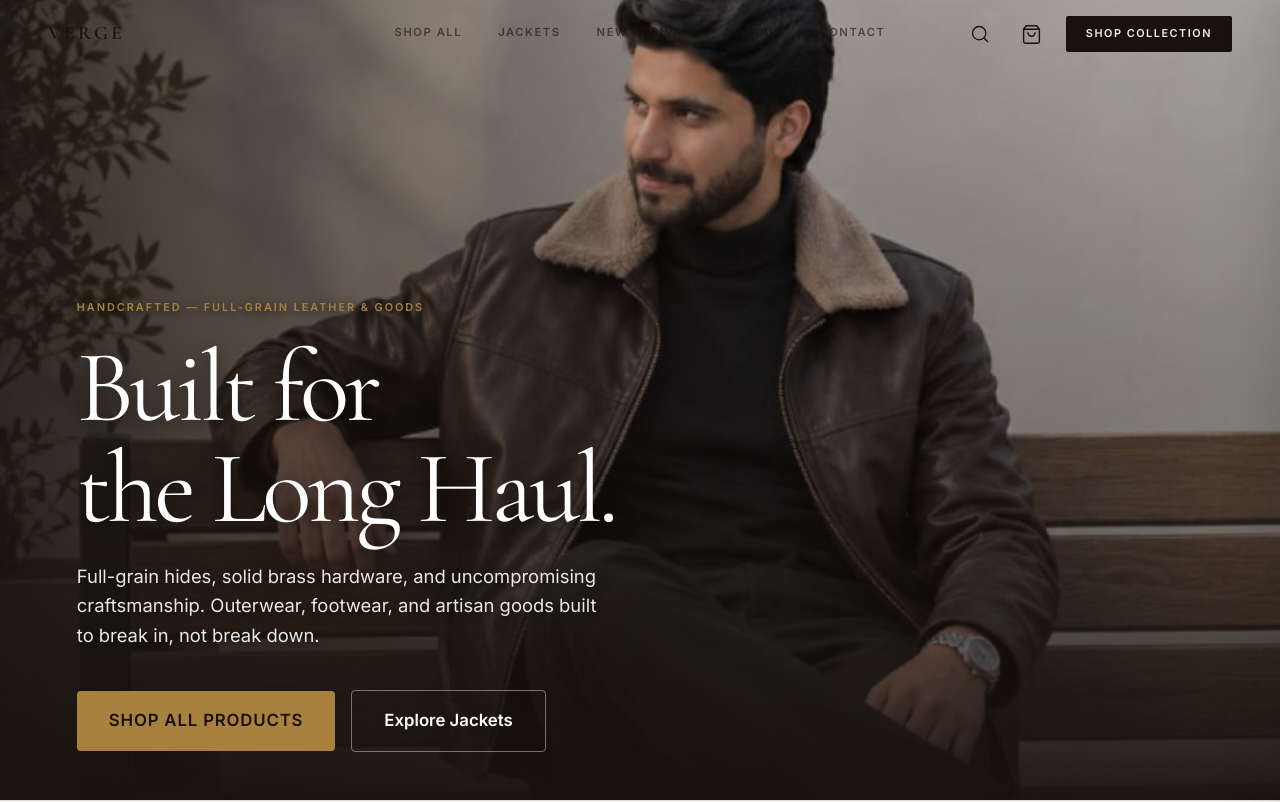
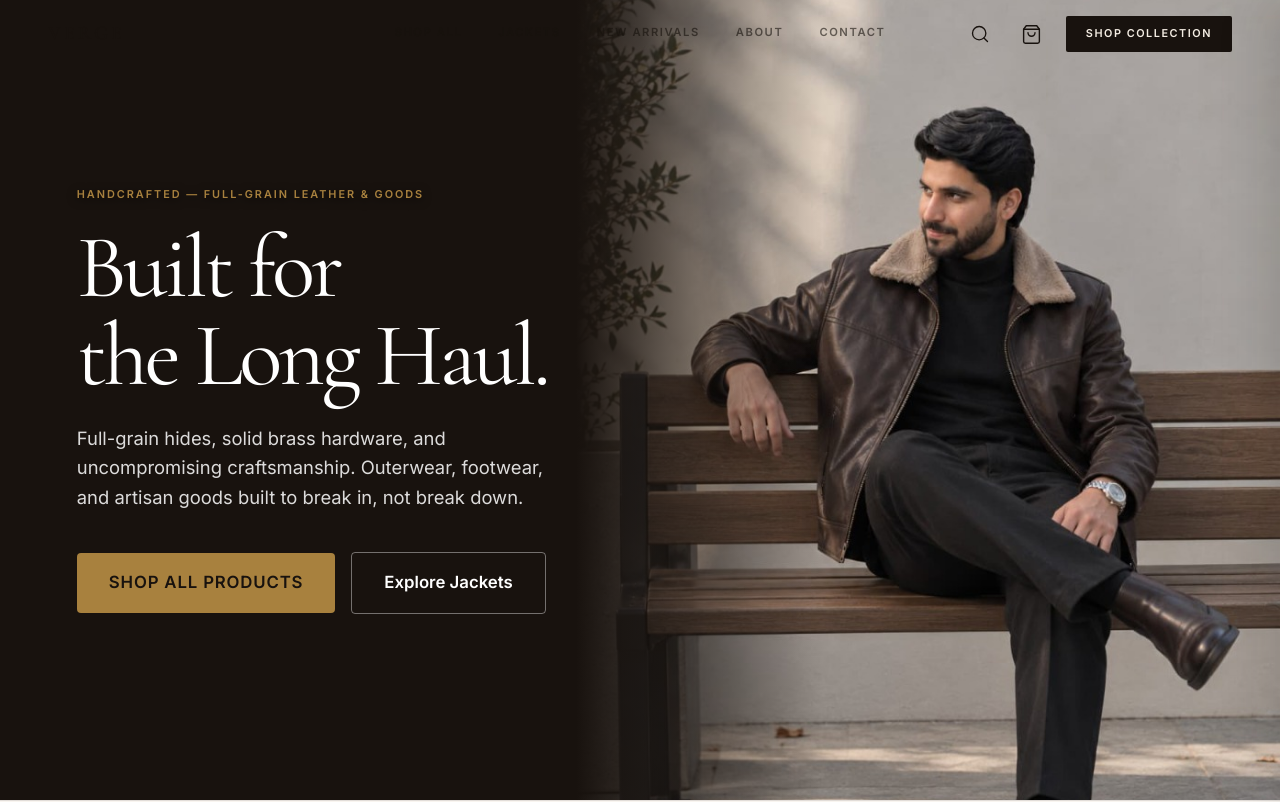
Before and after one commit to ashir6129/Lether_store_business, a Next.js app: page / in a window 1280 px wide. Shown: the top 802 px of the page. Built offline with nearby package versions, Linux system fonts and the light colour scheme.

Commit message:
Fix blurry image by using a split layout and disabling image optimization

```diff
--- a/app/page.tsx
+++ b/app/page.tsx
@@ -26,62 +26,23 @@ export default function Home() {
       {/* ────────────────────────────────────────────────────────────────────
           HERO
       ──────────────────────────────────────────────────────────────────── */}
-      <section
-        style={{
-          position: "relative",
-          height: "100svh",
-          minHeight: "640px",
-          background: "#18120e",
-          overflow: "hidden",
-          display: "flex",
-          alignItems: "flex-end",
-        }}
-      >
-        {/* Full-bleed lifestyle image */}
-        <div
-          style={{
-            position: "absolute",
-            inset: 0,
-            zIndex: 0,
-          }}
-        >
+      <section className="hero-section">
+        {/* IMAGE BACKGROUND (Right Aligned on Desktop) */}
+        <div className="hero-image-wrapper">
           <Image
             src="/images/home-hero.jpg"
             alt="Verge Studio Leather Outerwear"
             fill
             priority
-            sizes="100vw"
-            quality={100}
-            style={{ objectFit: "cover", objectPosition: "center 35%" }}
+            unoptimized={true}
+            style={{ objectFit: "cover", objectPosition: "center 30%" }}
           />
-          {/* Subtle vignette/gradient for text legibility */}
-          <div
-            aria-hidden
-            style={{
-              position: "absolute",
-              inset: 0,
-              background: "linear-gradient(to right, rgba(24, 18, 14, 0.85) 0%, rgba(24, 18, 14, 0.1) 60%, transparent 100%)",
-            }}
-          />
-          <div
-            aria-hidden
-            style={{
-              position: "absolute",
-              inset: 0,
-              background: "linear-gradient(to top, rgba(24, 18, 14, 0.95) 0%, rgba(24, 18, 14, 0.3) 40%, transparent 100%)",
-            }}
-          />
+          <div className="hero-fade-desktop" aria-hidden />
+          <div className="hero-fade-mobile" aria-hidden />
         </div>
 
-        {/* Copy — bottom-left */}
-        <div
-          style={{
-            position: "relative",
-            zIndex: 2,
-            padding: "0 clamp(1.25rem, 6vw, 5rem) clamp(3rem, 6vh, 5rem)",
-            maxWidth: "750px",
-          }}
-        >
+        {/* TEXT CONTENT (Left Aligned on Desktop) */}
+        <div className="hero-content">
           <p
             className="label-brass fade-up fade-up-1"
             style={{ display: "block", marginBottom: "1.25rem", color: "var(--brass)", textShadow: "0 2px 10px rgba(0,0,0,0.8)" }}
@@ -89,49 +50,20 @@ export default function Home() {
             Handcrafted — Full-Grain Leather & Goods
           </p>
           <h1
-            className="fade-up fade-up-2"
-            style={{
-              fontFamily: "var(--font-display)",
-              fontSize: "clamp(3.2rem, 8vw, 6.5rem)",
-              fontWeight: 400,
-              letterSpacing: "-0.04em",
-              lineHeight: 0.98,
-              color: "#ffffff",
-              marginBottom: "1.5rem",
-              textShadow: "0 4px 20px rgba(0,0,0,0.6)",
-            }}
+            className="fade-up fade-up-2 hero-heading"
           >
             Built for<br />the Long Haul.
           </h1>
           <p
-            className="fade-up fade-up-3"
-            style={{
-              fontFamily: "var(--font-body)",
-              fontSize: "clamp(0.95rem, 2vw, 1.15rem)",
-              fontWeight: 400,
-              lineHeight: 1.6,
-              color: "rgba(255, 255, 255, 0.9)",
-              marginBottom: "2.5rem",
-              maxWidth: "520px",
-              textShadow: "0 2px 10px rgba(0,0,0,0.6)",
-            }}
+            className="fade-up fade-up-3 hero-subcopy"
           >
             Full-grain hides, solid brass hardware, and uncompromising craftsmanship. Outerwear, footwear, and artisan goods built to break in, not break down.
           </p>
-          <div
-            className="fade-up fade-up-4"
-            style={{ display: "flex", gap: "1rem", flexWrap: "wrap", alignItems: "center" }}
-          >
-            <Link
-              href="/products"
-              className="hero-btn-primary"
-            >
+          <div className="fade-up fade-up-4 hero-buttons">
+            <Link href="/products" className="hero-btn-primary">
               Shop All Products
             </Link>
-            <Link
-              href="/categories/jackets"
-              className="hero-btn-outline"
-            >
+            <Link href="/categories/jackets" className="hero-btn-outline">
               Explore Jackets
             </Link>
           </div>
@@ -383,6 +315,91 @@ export default function Home() {
       </section>
 
       <style>{`
+        .hero-section {
+          position: relative;
+          height: 100svh;
+          min-height: 640px;
+          background: #18120e;
+          display: flex;
+          align-items: center;
+        }
+
+        .hero-image-wrapper {
+          position: absolute;
+          right: 0;
+          top: 0;
+          bottom: 0;
+          width: 55%;
+          z-index: 0;
+        }
+
+        .hero-fade-desktop {
+          position: absolute;
+          inset: 0;
+          background: linear-gradient(to right, #18120e 0%, transparent 35%);
+        }
+
+        .hero-fade-mobile {
+          display: none;
+          position: absolute;
+          inset: 0;
+          background: linear-gradient(to top, #18120e 0%, transparent 40%);
+        }
+
+        .hero-content {
+          position: relative;
+          z-index: 2;
+          padding: 0 clamp(1.25rem, 6vw, 5rem);
+          max-width: 650px;
+        }
+
+        .hero-heading {
+          font-family: var(--font-display);
+          font-size: clamp(3.2rem, 7vw, 6rem);
+          font-weight: 400;
+          letter-spacing: -0.04em;
+          line-height: 0.98;
+          color: #ffffff;
+          margin-bottom: 1.5rem;
+        }
+
+        .hero-subcopy {
+          font-family: var(--font-body);
+          font-size: clamp(0.95rem, 1.8vw, 1.15rem);
+          font-weight: 400;
+          line-height: 1.6;
+          color: rgba(255, 255, 255, 0.85);
+          margin-bottom: 2.5rem;
+          max-width: 480px;
+        }
+
+        .hero-buttons {
+          display: flex;
+          gap: 1rem;
+          flex-wrap: wrap;
+          align-items: center;
+        }
+
+        @media (max-width: 768px) {
+          .hero-section {
+            align-items: flex-end;
+          }
+          .hero-image-wrapper {
+            width: 100%;
+            height: 100%;
+          }
+          .hero-fade-desktop {
+            background: linear-gradient(to right, rgba(24,18,14,0.6) 0%, transparent 100%);
+          }
+          .hero-fade-mobile {
+            display: block;
+          }
+          .hero-content {
+            padding-bottom: 3rem;
+            max-width: 100%;
+          }
+        }
+
         .hero-btn-primary {
           display: inline-flex;
           align-items: center;
```
